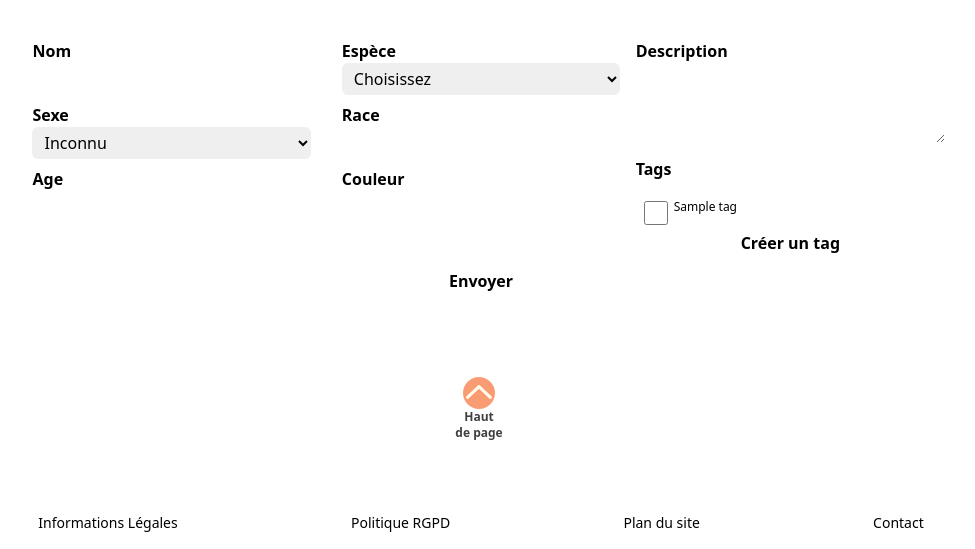
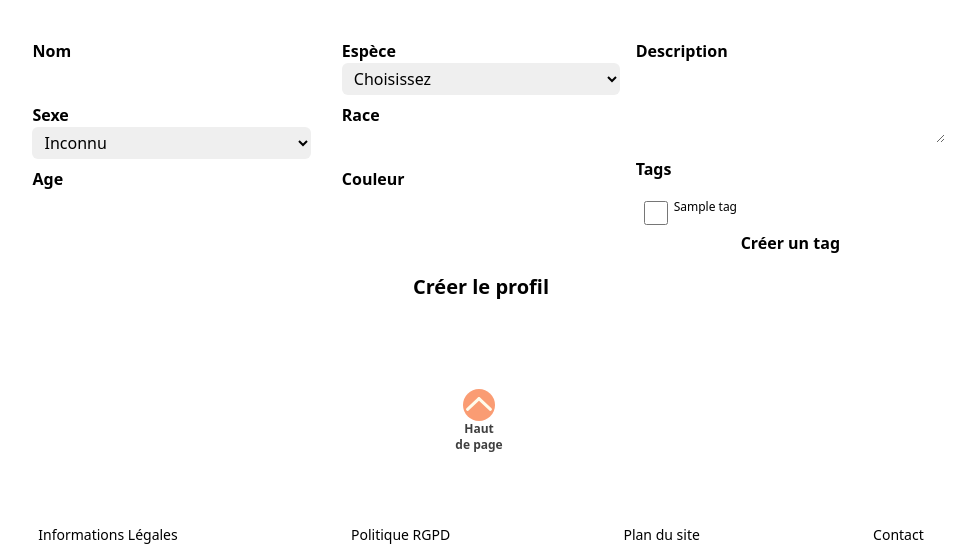
Before and after one commit to NoyannOzmen/pfc-python-django, a Django app: template pfc/templates/shelter_animal_create.html in a window 1280 px wide. Shown: the part 409-958 px from the top of the page, without its empty margins (159-1134 px from the left). Run offline with Django 4.2, Linux system fonts and the light colour scheme; the template is opened without the code that fills it: most values are stand-ins (such as "Sample title", 1, 10 or a date in 2020); some libraries are stand-ins or nearby versions.

Commit message:
Fixed display in fostered animals details // CSS Touch_up : FosteredDetails & CreateAnimal

```diff
--- a/pfc/templates/shelter_animal_create.html
+++ b/pfc/templates/shelter_animal_create.html
@@ -100,7 +100,7 @@
               </fieldset>
 
               <div class="flex justify-center">
-                <button id="create-tag" type="button" class="self-center hover:bg-accents1-dark rounded-full hover:underline bg-accents1 text-center font-grands text-fond font-semibold text-base py-0.5 px-4">Créer un tag</button>
+                <button id="create-tag" type="button" class="self-center hover:bg-accents1-dark rounded-full hover:underline bg-accents1-light text-center font-grands text-fond font-semibold text-base py-0.5 px-4">Créer un tag</button>
               </div>
             </div>
 
@@ -110,7 +110,7 @@
 
           <fieldset class="flex flex-wrap justify-center w-full lg:col-start-2 lg:columns-2">
             <div class="">
-              <input type="submit" value="Envoyer" class="hover:bg-accents1-dark rounded-full hover:underline bg-accents1 text-center font-grands text-fond font-semibold text-base py-1 px-4">
+              <input type="submit" value="Créer le profil" class="hover:bg-accents1-dark rounded-full hover:underline bg-accents1 text-center font-grands text-fond font-semibold text-xl py-2 px-6">
             </div>
           </fieldset>
 
@@ -150,7 +150,7 @@
     </form>
   </div>
 </div>
-<!-- END MODALE -->
+<!-- END MODAL -->
 
 <script src="{% static 'js/dashboardAssoCreateTag.js' %}"></script>
 {% endblock %}
```
Also changed, not shown: pfc/templates/shelter_animal_fostered.html (+9 -9 lines).
